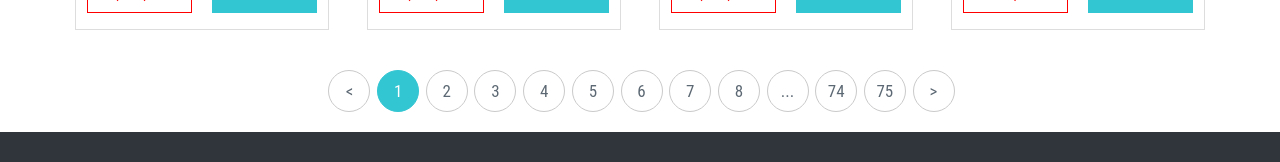
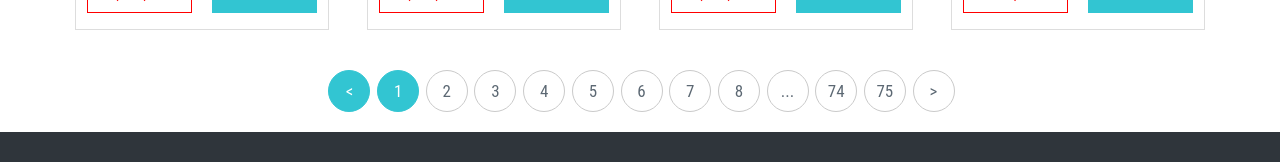
Before and after one commit to viettq221120/shopnso, a plain HTML site: page sanPham.html in a window 1280 px wide. In both pictures the pointer is over the item 349 px from the left and 1977 px from the top of the page. Shown: the part 1887-2049 px from the top of the page. Drawn offline with Linux system fonts and the light colour scheme.

Commit message:
Update sanPham.css

```diff
--- a/css/sanPham.css
+++ b/css/sanPham.css
@@ -363,6 +363,14 @@ article .container .container_page ul li{
     margin-left: 3px;
 }
 
+
+article .container .container_page ul .page_item:hover{
+    border-color: #32c5d2;
+    background: #32c5d2;
+    color: #fff;
+}
+
+
 article .container .container_page ul .page_link{
     border-color: #32c5d2;
     background: #32c5d2;
```
